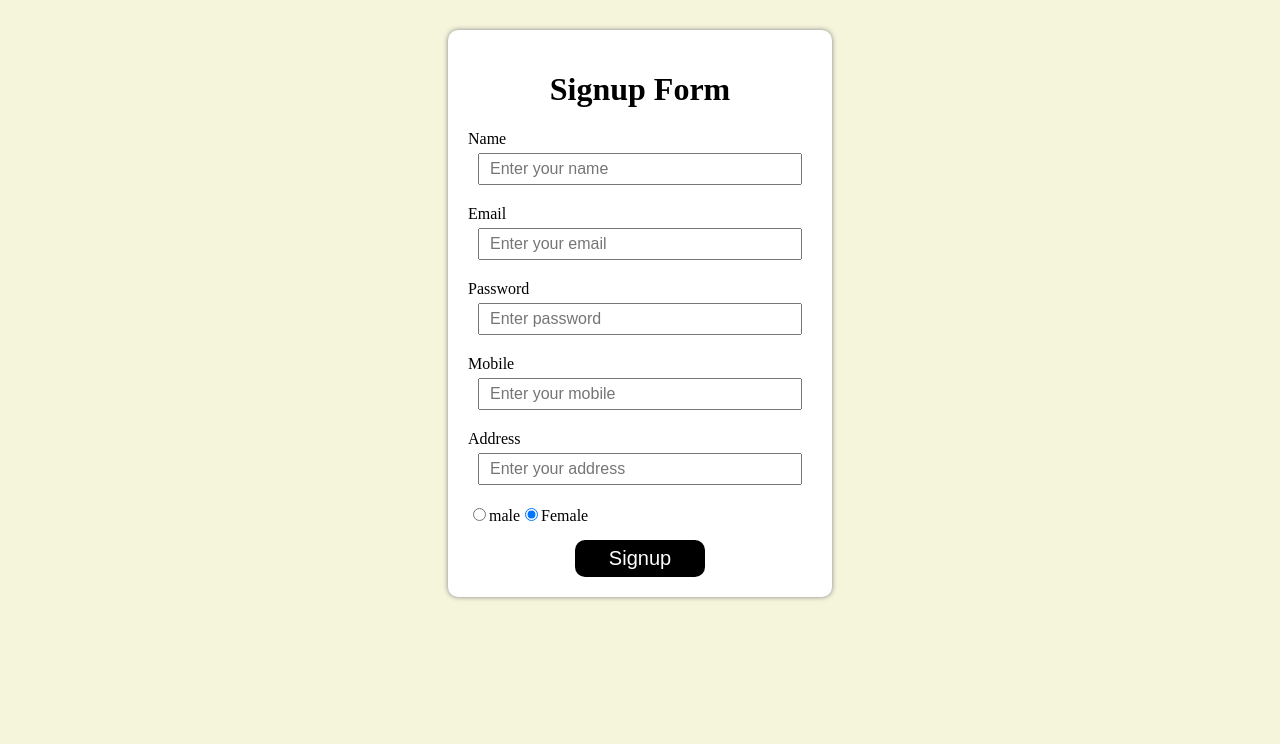
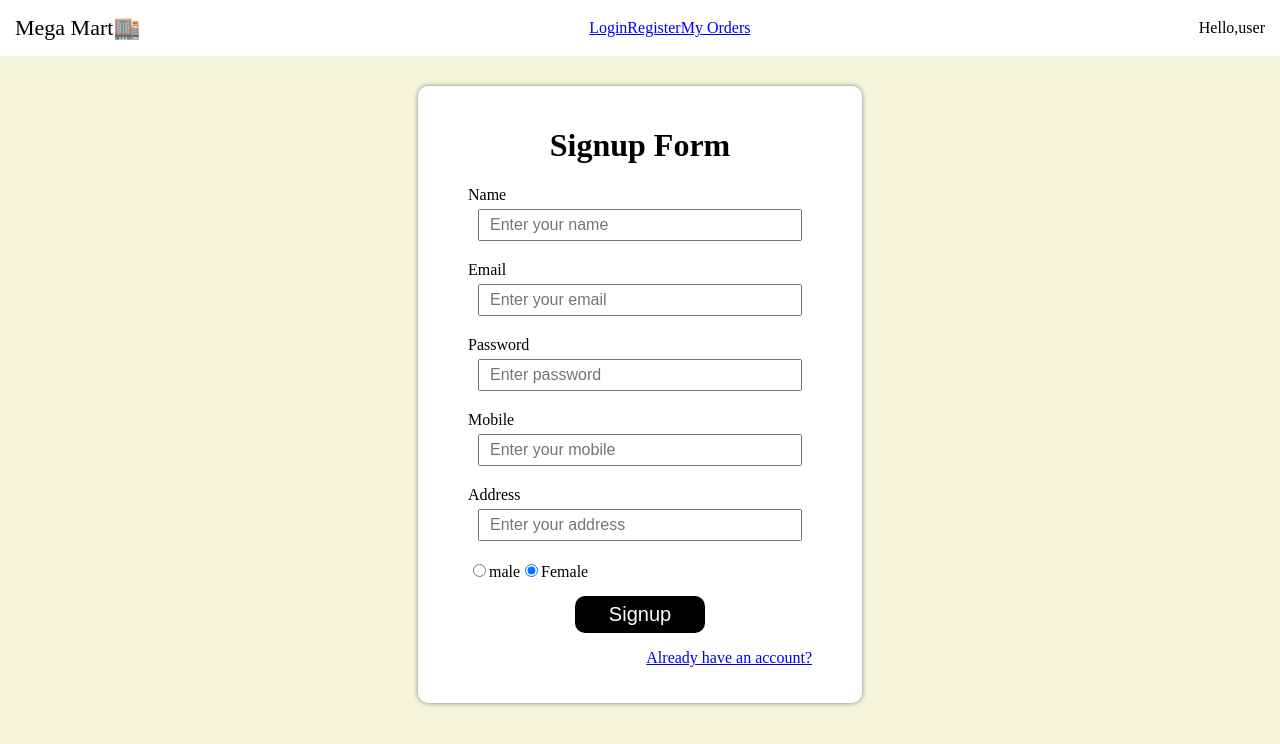
Before and after one commit to sonaligadekar20/mega-mart, a React (Create React App) app in the folder client/: page /signup in a window 1280 px wide. Shown: the top 744 px of the page. Built offline with nearby package versions, Linux system fonts and the light colour scheme.

Commit message:
navbar is created

```diff
--- /dev/null
+++ b/client/src/components/Navbar/Navbar.css
@@ -0,0 +1,12 @@
+.navbar{
+    background-color: white;
+    padding: 15px;
+    display: flex;
+    justify-content: space-between;
+    align-items: center;
+}
+.navbar-band{
+    text-decoration: none;
+    color: black;
+    font-size: 22px;
+}
--- /dev/null
+++ b/client/src/components/Navbar/Navbar.js
@@ -0,0 +1,24 @@
+import React from 'react'
+import "./Navbar.css"
+import {Link} from "react-router-dom"
+
+ function Navbar() {
+
+    return(
+        <div className='navbar'>
+            <Link to ='/' className="navbar-band"> Mega Mart🏬  </Link>
+
+            <div>
+                <Link to="/login" className="navbar-link">Login</Link>
+                <Link to="/register" className="navbar-link">Register</Link>
+                <Link to="/orders" className="navbar-link">My Orders</Link>
+            </div>
+            <div>
+                Hello,user
+            </div>
+
+        </div>
+    )
+ }
+
+ export default Navbar
--- a/client/src/index.css
+++ b/client/src/index.css
@@ -1,5 +1,7 @@
 body{
   background-color: beige;
+  margin: 0;
+  padding: 0;
 }
 .text-center{
   text-align: center;
--- a/client/src/index.js
+++ b/client/src/index.js
@@ -4,7 +4,11 @@ import { createBrowserRouter, RouterProvider } from "react-router-dom";
 import Signup from './views/Signup/Signup';
 import Login from './views/Login/Login';
 
-const router = createBrowserRouter([
+
+const router = createBrowserRouter([{
+  path: '/',
+  element:<h1>Home</h1>
+},
 {
   path: '/signup',
   element: <Signup />
--- a/client/src/views/Login/Login.css
+++ b/client/src/views/Login/Login.css
@@ -11,3 +11,6 @@
     display: block;
     margin: 0 auto;
 }
+.text-right{
+    text-align: right;
+}
--- a/client/src/views/Login/Login.js
+++ b/client/src/views/Login/Login.js
@@ -1,5 +1,6 @@
 import React,{useState} from 'react';
 import axios  from 'axios';
+import {Link} from "react-router-dom";
 import "./Login.css";
 
 function Login () {
@@ -19,7 +20,7 @@ function Login () {
         alert(response?.data?.message)
 
         if(response?.data?.success){
-            alert(response?.data?.success)
+            localStorage.setItem("user", JSON.stringify(response?.data?.data))
             window.location.href = "/";
         }
     };
@@ -54,6 +55,10 @@ function Login () {
 
                 <button type="button" className='btn login-btn' onClick={login}>Login</button>
 
+                <p  className='text-right'>
+                <Link to="/signup">Create a new account?</Link>
+                </p>
+
             </form>
         </div>
     )
--- a/client/src/views/Signup/Signup.css
+++ b/client/src/views/Signup/Signup.css
@@ -3,12 +3,12 @@
     /* height: 600px; */
     background-color: white;
     margin: 30px auto;
-    padding: 20px 20px;
+    padding: 20px 50px;
     border-radius: 10px;
     box-shadow: 0px 0px 5px 0px grey;
 }
 .signup-btn{
     display: block;
-    margin: 0 auto;
+    margin: 10px auto;
     margin-top: 15px;
 }
--- a/client/src/views/Signup/Signup.js
+++ b/client/src/views/Signup/Signup.js
@@ -1,6 +1,9 @@
 import React, { useState } from "react";
 import axios from 'axios';
-import "./Signup.css"
+import "./Signup.css";
+import {Link} from "react-router-dom";
+import Navbar from "../../components/Navbar/Navbar";
+
 function Signup(){
     const [name, setName]  = useState('');
     const [email, setEmail] = useState('');
@@ -14,6 +17,24 @@ function Signup(){
             alert("Name is required");
             return;
         }
+
+        if(!email){
+            alert("Email is required");
+            return;
+        }
+
+        if(!password){
+            alert("Password is required");
+            return;
+        }
+        if(!mobile){
+            alert("Mobile is required");
+            return;
+        }
+        if(!address){
+            alert("Address is required");
+            return;
+        }
         const response = await axios.post("/signup",{
             name:name,
             email:email,
@@ -21,18 +42,17 @@ function Signup(){
             mobile: mobile,
             address:address,
             gender:gender
-
         })
 
         alert(response?.data?.message);
         if(response?.data?.success){
             window.location.href = "/login";
-
         }
     };
 
     return(
         <div>
+             <Navbar/>
             <form className="signup-form">
                 <h1 class="text-center">Signup Form</h1>
 
@@ -49,7 +69,7 @@ function Signup(){
                 </div>
                 <div>
                     <label htmlFor="email">Email</label>
-                    <input type="text"
+                    <input type="email"
                     placeholder="Enter your email"
                     id="email"
                     className="form-control"
@@ -118,6 +138,11 @@ function Signup(){
 
                 <button type="button" className="btn signup-btn" onClick={signup}>Signup</button>
 
+                <p className="text-right">
+                    <Link to="/login">Already have an account?</Link>
+
+                </p>
+
             </form>
         </div>
     );
```
Also changed, not shown: client/src/views/Home/Home.js (+12 -0 lines).
